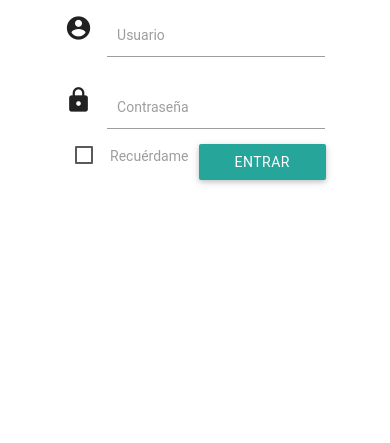
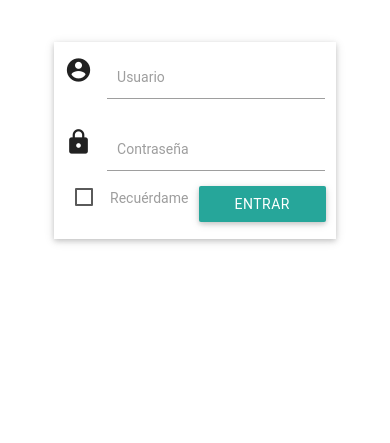
Before and after one commit to ragnarok22/socialProject, a Django app: page / in a window 390 px wide. Shown: the top 443 px of the page. Run offline with Django 3.2, Linux system fonts and the light colour scheme; some web fonts are replaced.

Commit message:
mejorando interfaz del login y haciendola responsive

```diff
--- a/account/static/css/styles.css
+++ b/account/static/css/styles.css
@@ -13,3 +13,33 @@ body {
 main {
     flex: 1 0 auto;
 }
+
+.login {
+    width: 100%;
+}
+
+.login button {
+    margin-bottom: 2vh;
+}
+
+.login input {
+    margin-right: 3vh;
+}
+
+@media only screen and (max-width: 1980px){
+    .login {
+        margin-top: 12vh;
+    }
+}
+
+@media only screen and (max-width: 768px){
+    .login {
+        margin-top: 10vh;
+    }
+}
+
+@media only screen and (max-width: 520px){
+    .login {
+        margin-top: 5vh;
+    }
+}
--- a/templates/account/login.html
+++ b/templates/account/login.html
@@ -4,10 +4,9 @@
 {% block content %}
     <div class="row">
         <div class="col s12 l12">
-            <form method="post" class="col l12">
+            <form method="post" class="col l12 login">
                 {% csrf_token %}
-                <div class="row col l12">
-                    <form class="col l12">
+                <div class="row col l12 z-depth-1">
                     <div class="input-field">
                         <i class="material-icons prefix">account_circle</i>
                         {{ form.username }}
@@ -28,7 +27,6 @@
                             <i class="fa fa-sign-in right"></i>
                         </button>
                     </div>
-                    </form>
                 </div>
             </form>
         </div>
```
Also changed, not shown: db.sqlite3. Lines whose indentation alone changed are shown as unchanged.
